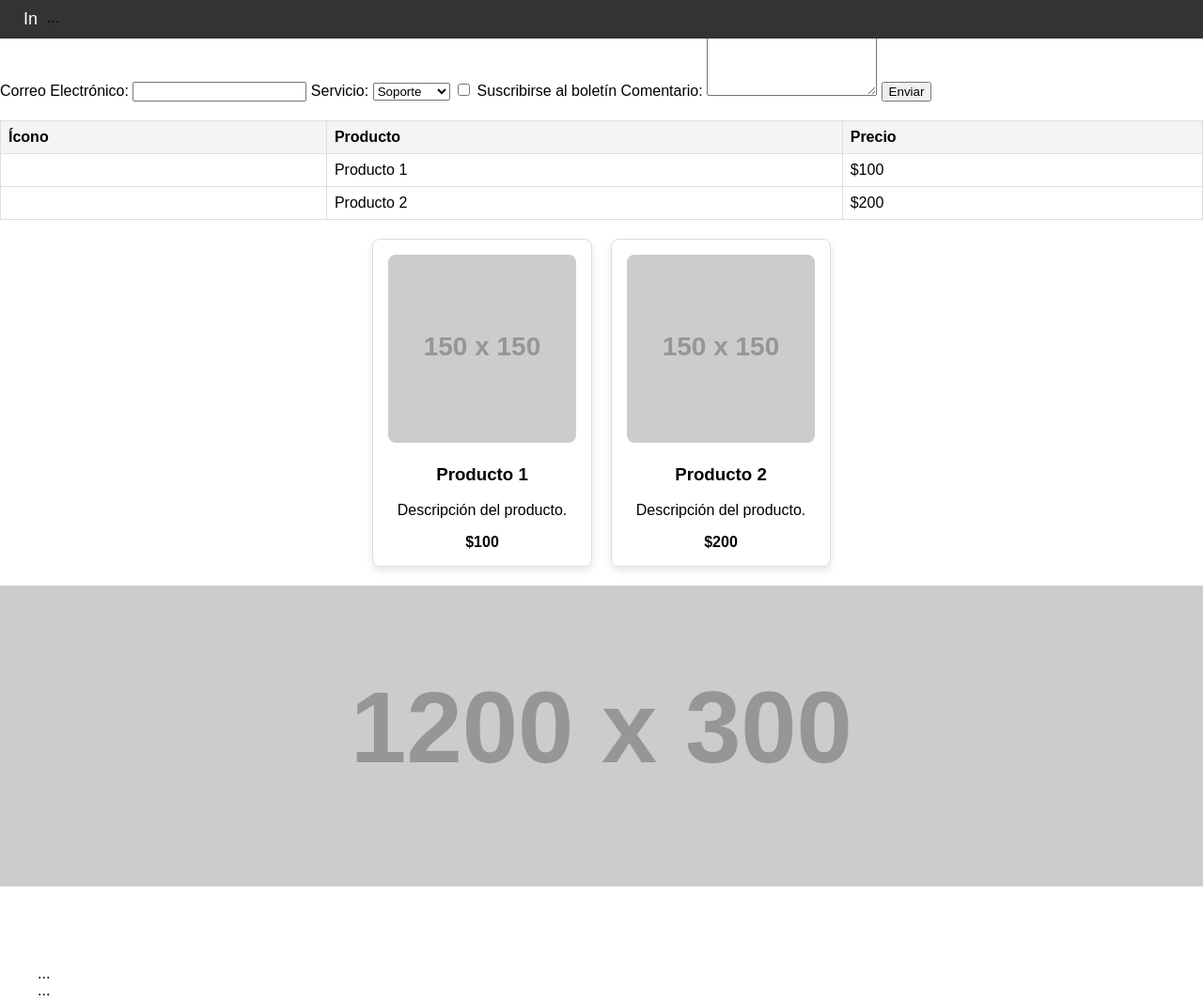
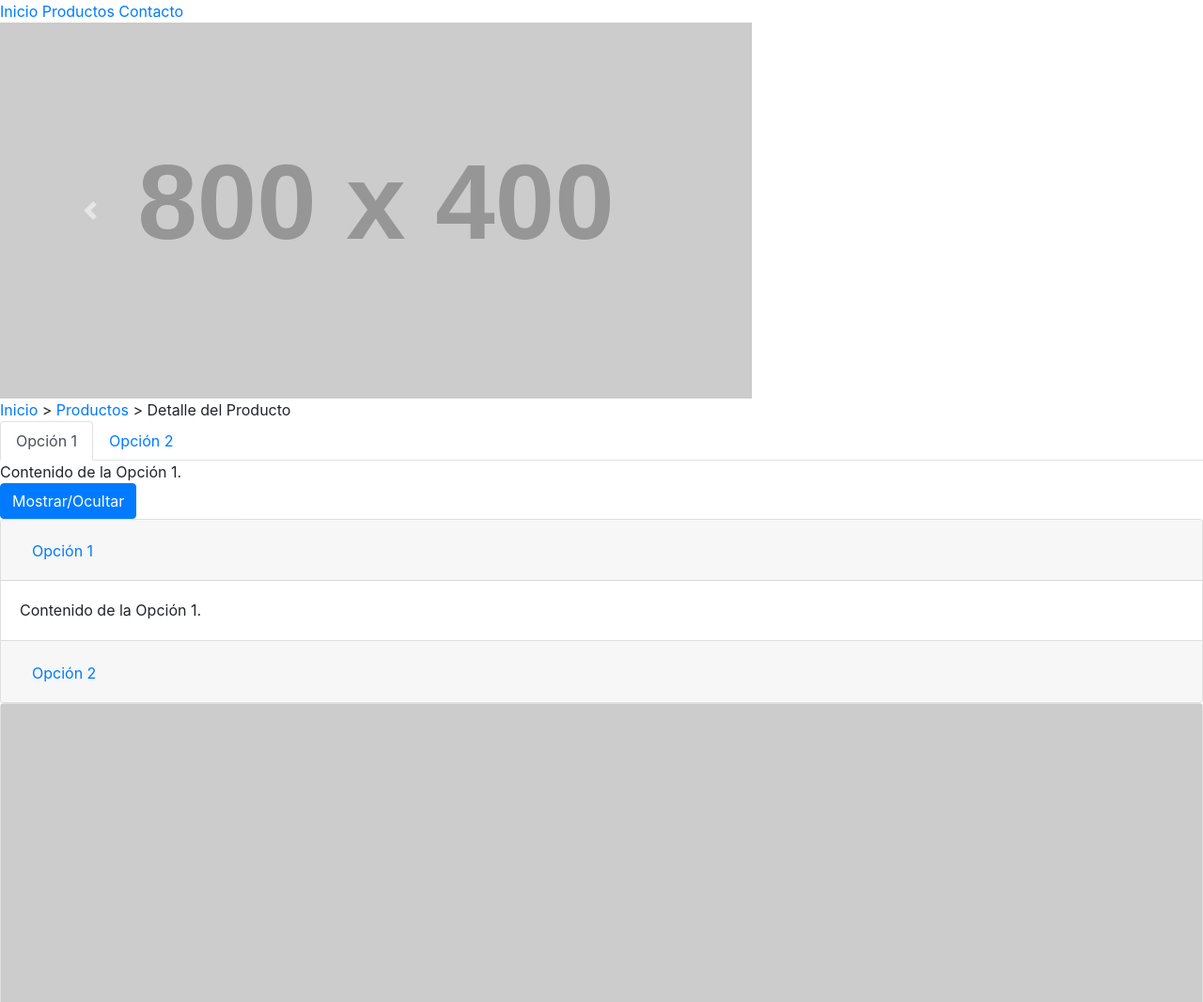
Before and after one commit to MarioDvid/Labla-navegacion, a plain HTML site: page index.html in a window 1280 px wide. Shown: the top 1066 px of the page at 94% size. Drawn offline with nearby package versions, Linux system fonts and the light colour scheme; placeholder pictures from the web are drawn by us; a web font is replaced by a local one.

Commit message:
Update index.html

```diff
--- a/index.html
+++ b/index.html
@@ -4,194 +4,164 @@
     <meta charset="UTF-8">
     <meta name="viewport" content="width=device-width, initial-scale=1.0">
     <title>Mi Sitio Web</title>
+    <!-- Bootstrap CSS -->
+    <link rel="stylesheet" href="https://stackpath.bootstrapcdn.com/bootstrap/4.5.2/css/bootstrap.min.css">
+    <!-- Open Iconic -->
     <link rel="stylesheet" href="https://cdnjs.cloudflare.com/ajax/libs/open-iconic/1.1.1/font/css/open-iconic-bootstrap.min.css">
-    <style>
-        body {
-            font-family: Arial, sans-serif;
-            margin: 0;
-            padding: 0;
-        }
-
-        nav {
-            background-color: #333;
-            padding: 10px;
-            position: fixed;
-            width: 100%;
-            top: 0;
-            z-index: 1000;
-        }
-
-        nav a {
-            color: white;
-            text-decoration: none;
-            margin: 0 15px;
-            font-size: 18px;
-        }
-
-        nav a:hover {
-            color: #007bff;
-        }
-
-        @media (max-width: 768px) {
-            nav {
-                text-align: center;
-            }
-            nav a {
-                display: block;
-                margin: 10px 0;
-            }
-        }
-    </style>
+    <!-- Estilos personalizados -->
+    <link rel="stylesheet" href="styles.css">
 </head>
 <body>
+    <!-- Barra de navegación -->
     <nav>
         <a href="#inicio">Inicio</a>
         <a href="#productos">Productos</a>
         <a href="#contacto">Contacto</a>
     </nav>
 
+    <!-- Carousel -->
+    <div id="carouselExample" class="carousel slide" data-ride="carousel" data-interval="3000">
+        <div class="carousel-inner">
+            <div class="carousel-item active">
+                <img src="https://via.placeholder.com/800x400" alt="Slide 1">
+            </div>
+            <div class="carousel-item">
+                <img src="https://via.placeholder.com/800x400" alt="Slide 2">
+            </div>
+            <div class="carousel-item">
+                <img src="https://via.placeholder.com/800x400" alt="Slide 3">
+            </div>
+        </div>
+        <a class="carousel-control-prev" href="#carouselExample" role="button" data-slide="prev">
+            <span class="carousel-control-prev-icon"></span>
+        </a>
+        <a class="carousel-control-next" href="#carouselExample" role="button" data-slide="next">
+            <span class="carousel-control-next-icon"></span>
+        </a>
+    </div>
+
+    <!-- Breadcrumbs -->
     <div class="breadcrumbs">
         <a href="#inicio">Inicio</a> &gt; <a href="#productos">Productos</a> &gt; <span>Detalle del Producto</span>
     </div>
-    <div class="breadcrumbs">
-        <a href="#inicio">Inicio</a> &gt; <a href="#productos">Productos</a> &gt; <span>Detalle del Producto</span>
-    </div>
-    <form class="formulario">
-        <label for="email">Correo Electrónico:</label>
-        <input type="email" id="email" name="email" required>
 
-        <label for="servicio">Servicio:</label>
-        <select id="servicio" name="servicio">
-            <option value="soporte">Soporte</option>
-            <option value="ventas">Ventas</option>
-            <option value="consultas">Consultas</option>
-        </select>
-
-        <label>
-            <input type="checkbox" name="suscribir" id="suscribir"> Suscribirse al boletín
-        </label>
-
-        <label for="comentario">Comentario:</label>
-        <textarea id="comentario" name="comentario" rows="4" required></textarea>
-
-        <button type="submit">Enviar</button>
-    </form>
-    <div class="tabla-contenedor">
-        <table>
-            <thead>
-                <tr>
-                    <th>Ícono</th>
-                    <th>Producto</th>
-                    <th>Precio</th>
-                </tr>
-            </thead>
-            <tbody>
-                <tr>
-                    <td><span class="oi oi-star"></span></td>
-                    <td>Producto 1</td>
-                    <td>$100</td>
-                </tr>
-                <tr>
-                    <td><span class="oi oi-heart"></span></td>
-                    <td>Producto 2</td>
-                    <td>$200</td>
-                </tr>
-
-            </tbody>
-        </table>
+    <!-- Tabs -->
+    <ul class="nav nav-tabs" id="myTab" role="tablist">
+        <li class="nav-item">
+            <a class="nav-link active" id="home-tab" data-toggle="tab" href="#home" role="tab">Opción 1</a>
+        </li>
+        <li class="nav-item">
+            <a class="nav-link" id="profile-tab" data-toggle="tab" href="#profile" role="tab">Opción 2</a>
+        </li>
+    </ul>
+    <div class="tab-content" id="myTabContent">
+        <div class="tab-pane fade show active" id="home" role="tabpanel">
+            Contenido de la Opción 1.
+        </div>
+        <div class="tab-pane fade" id="profile" role="tabpanel">
+            Contenido de la Opción 2.
+        </div>
     </div>
 
-    <style>
-        .tabla-contenedor {
-            max-height: 300px;
-            overflow-y: auto;
-            margin: 20px 0;
-        }
-        table {
-            width: 100%;
-            border-collapse: collapse;
-        }
-        th, td {
-            border: 1px solid #ddd;
-            padding: 8px;
-            text-align: left;
-        }
-        th {
-            background-color: #f4f4f4;
-        }
-    </style>
+    <!-- Collapse -->
+    <button class="btn btn-primary" data-toggle="collapse" data-target="#collapseExample">
+        Mostrar/Ocultar
+    </button>
+    <div class="collapse" id="collapseExample">
+        Contenido colapsable.
+    </div>
+
+    <!-- Accordion -->
+    <div class="accordion" id="accordionExample">
+        <div class="card">
+            <div class="card-header" id="headingOne">
+                <h2 class="mb-0">
+                    <button class="btn btn-link" type="button" data-toggle="collapse" data-target="#collapseOne">
+                        Opción 1
+                    </button>
+                </h2>
+            </div>
+            <div id="collapseOne" class="collapse show" data-parent="#accordionExample">
+                <div class="card-body">
+                    Contenido de la Opción 1.
+                </div>
+            </div>
+        </div>
+        <div class="card">
+            <div class="card-header" id="headingTwo">
+                <h2 class="mb-0">
+                    <button class="btn btn-link collapsed" type="button" data-toggle="collapse" data-target="#collapseTwo">
+                        Opción 2
+                    </button>
+                </h2>
+            </div>
+            <div id="collapseTwo" class="collapse" data-parent="#accordionExample">
+                <div class="card-body">
+                    Contenido de la Opción 2.
+                </div>
+            </div>
+        </div>
+    </div>
+
+    <!-- Cards con Tooltips -->
     <div class="productos">
         <div class="card">
             <img src="https://via.placeholder.com/150" alt="Producto 1">
-            <h3>Producto 1</h3>
+            <h3 data-toggle="tooltip" title="Información del Producto 1">Producto 1</h3>
             <p>Descripción del producto.</p>
             <footer>$100</footer>
         </div>
         <div class="card">
             <img src="https://via.placeholder.com/150" alt="Producto 2">
-            <h3>Producto 2</h3>
+            <h3 data-toggle="tooltip" title="Información del Producto 2">Producto 2</h3>
             <p>Descripción del producto.</p>
             <footer>$200</footer>
         </div>
-        <!-- Más cards -->
     </div>
 
-    <style>
-        .productos {
-            display: flex;
-            flex-wrap: wrap;
-            gap: 20px;
-            justify-content: center;
-            margin: 20px 0;
-        }
-        .card {
-            border: 1px solid #ddd;
-            border-radius: 8px;
-            padding: 16px;
-            width: 200px;
-            text-align: center;
-            box-shadow: 0 4px 8px rgba(0, 0, 0, 0.1);
-        }
-        .card img {
-            width: 100%;
-            border-radius: 8px;
-        }
-        .card footer {
-            margin-top: 10px;
-            font-weight: bold;
-        }
-    </style>
-    <div class="banner">
-        <img src="https://via.placeholder.com/1200x300" alt="Banner Promocional">
+    <!-- Modal -->
+    <button type="button" class="btn btn-primary" data-toggle="modal" data-target="#exampleModal">
+        Abrir Modal
+    </button>
+    <div class="modal fade" id="exampleModal" tabindex="-1" role="dialog">
+        <div class="modal-dialog" role="document">
+            <div class="modal-content">
+                <div class="modal-header">
+                    <h5 class="modal-title">Regístrate</h5>
+                    <button type="button" class="close" data-dismiss="modal">
+                        <span>&times;</span>
+                    </button>
+                </div>
+                <div class="modal-body">
+                    <form>
+                        <label for="email">Correo Electrónico:</label>
+                        <input type="email" id="email" name="email" required>
+
+                        <label for="nombre">Nombre:</label>
+                        <input type="text" id="nombre" name="nombre" required>
+
+                        <button type="submit" class="btn btn-primary">Enviar</button>
+                    </form>
+                </div>
+            </div>
+        </div>
     </div>
 
-    <style>
-        .banner img {
-            width: 100%;
-            height: auto;
-        }
-    </style>
-    <div class="contenedor-principal">
+    <!-- jQuery y Bootstrap JS -->
+    <script src="https://code.jquery.com/jquery-3.5.1.min.js"></script>
+    <script src="https://stackpath.bootstrapcdn.com/bootstrap/4.5.2/js/bootstrap.min.js"></script>
+    <script>
+        // Inicializar tooltips
+        $(document).ready(function () {
+            $('[data-toggle="tooltip"]').tooltip();
+        });
 
-        <nav>...</nav>
-
-        <div class="banner">...</div>
-
-        <div class="breadcrumbs">...</div>
-
-        <div class="productos">...</div>
-
-        <div class="tabla-contenedor">...</div>
-
-        <form class="formulario">...</form>
-    </div>
-
-    <style>
-        .contenedor-principal {
-            padding: 80px 20px 20px;
-            max-width: 1200px;
-            margin: 0 auto;
-        }
-    </style>
+        // Configurar velocidad del carousel
+        $(document).ready(function () {
+            $('#carouselExample').carousel({
+                interval: 3000 // Velocidad de desplazamiento en milisegundos
+            });
+        });
+    </script>
 </body>
 </html>
```
